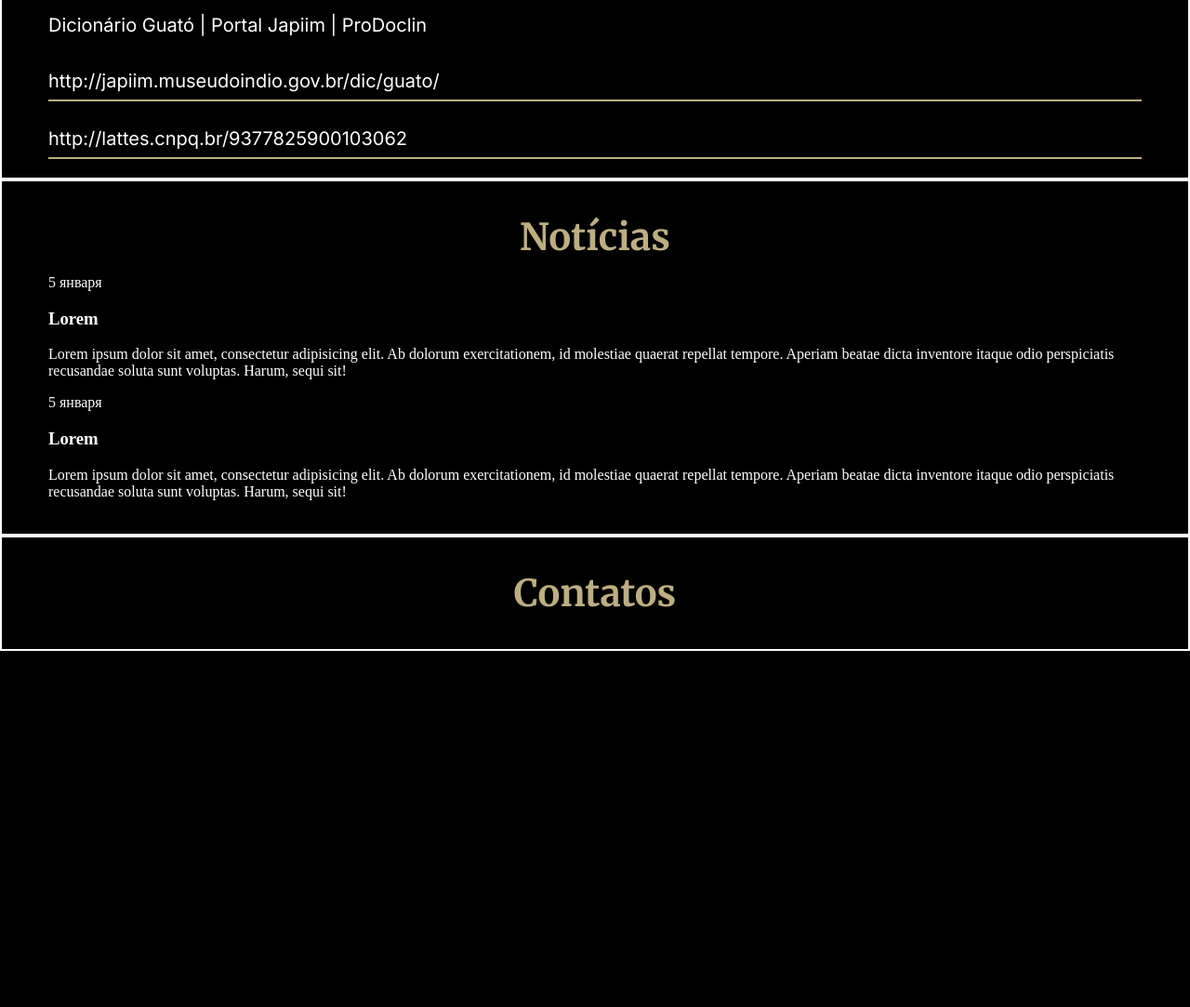
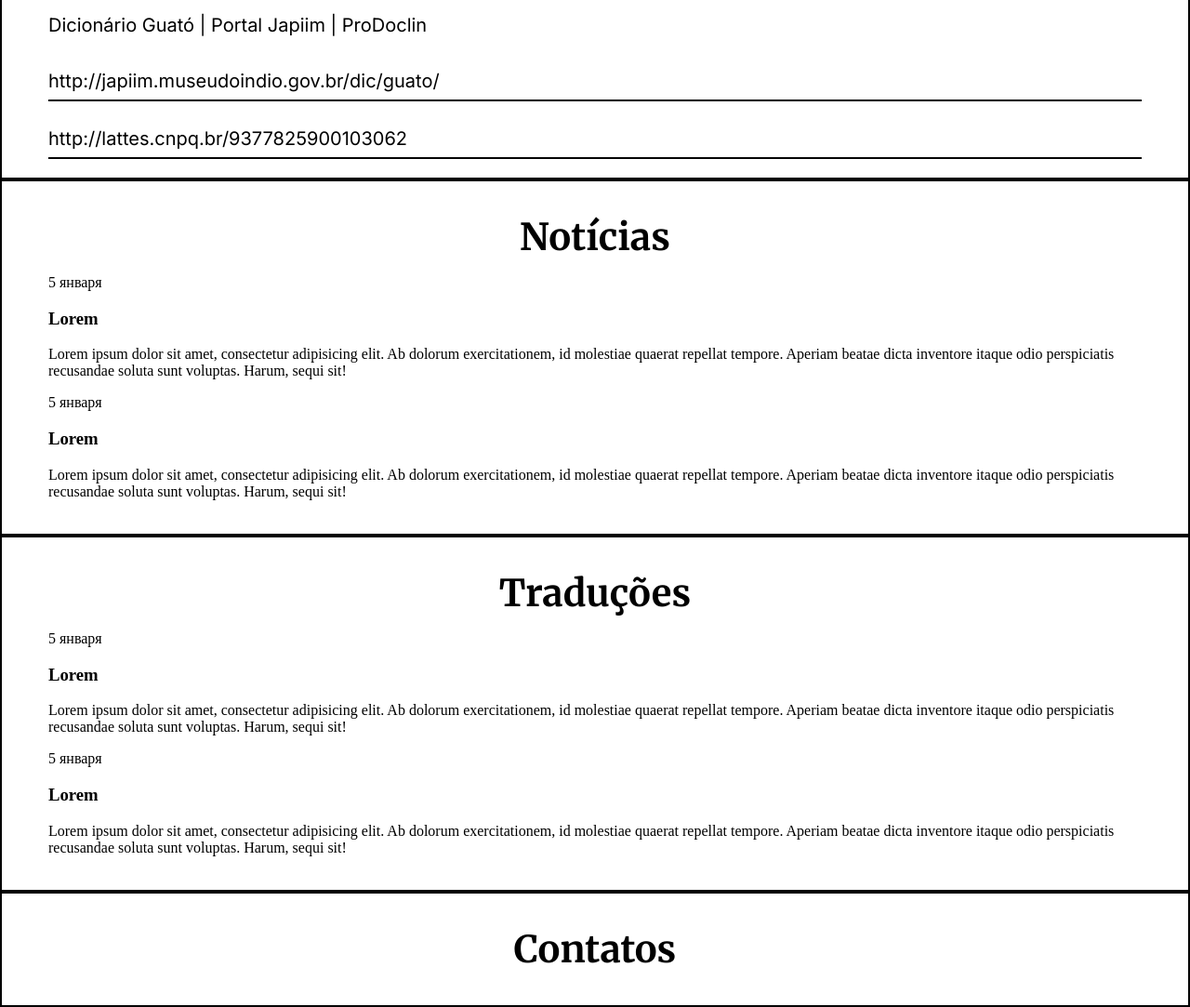
Before and after one commit to IlyaBalykov/landing-page-kristina, a plain HTML site: page index.html in a window 1280 px wide. Shown: the part 1620-2703 px from the top of the page at 93% size. Before the commit the page ends 2320 px from the top, so only its background shows below. Drawn offline with Linux system fonts and the light colour scheme.

Commit message:
feat: add Translations section & change theme to light

```diff
--- a/css/style.css
+++ b/css/style.css
@@ -11,7 +11,7 @@ body {
     min-height: 100vh;
     padding: 0;
     margin: 0;
-    background-color: #000;
+    background-color: #fff;
 }
 .container {
     max-width: 1440px;
@@ -42,7 +42,7 @@ body {
     font-size: 20px;
     line-height: 50px;
     text-decoration: none;
-    color: #fff;
+    color: black
 }
 /*Main*/
 .section {
@@ -55,13 +55,13 @@ body {
     font-weight: bold;
     font-size: 40px;
     line-height: 80px;
-    color: #BDAE82
+    color: black
 }
 /*section-summary*/
 .section-summary {
     height: 820px;
 
-    border: 2px solid white;
+    border: 2px solid black;
 }
 .main-title {
     font-family: 'Merriweather', serif;
@@ -69,7 +69,7 @@ body {
     font-weight: bold;
     font-size: 60px;
     line-height: 120px;
-    color: #fff;
+    color: black;
 }
 .section-cv {
     display: flex;
@@ -77,7 +77,7 @@ body {
     align-items: center;
     min-width: 794px;
 
-    border: 2px solid white;
+    border: 2px solid black;
 }
 .cv-container {
     width: 100%;
@@ -93,7 +93,7 @@ body {
     font-size: 20px;
     line-height: 40px;
     color: #BDAE82;
-    background-color: #000;
+    background-color: black;
 }
 .button:hover {
     border: none;
@@ -111,20 +111,20 @@ body {
     font-weight: normal;
     font-size: 20px;
     line-height: 50px;
-    color: #BDAE82;
+    color: black;
     cursor: pointer;
 }
 /*links*/
 .section-links {
     display: flex;
     flex-direction: column;
-    border: 2px solid white;
+    border: 2px solid black;
 }
 .links-title {
     align-self: center;
 }
 .link-container {
-    border-bottom: 2px solid #BDAE82;
+    border-bottom: 2px solid black;
 }
 .link-description {
     font-family: Inter, sans-serif;
@@ -132,7 +132,7 @@ body {
     font-weight: normal;
     font-size: 20px;
     line-height: 40px;
-    color: #fff;
+    color: black;
 }
 .link {
     font-family: Inter, sans-serif;
@@ -140,7 +140,7 @@ body {
     font-weight: normal;
     font-size: 20px;
     line-height: 40px;
-    color: #fff;
+    color: black;
     text-decoration: none;
 }
 
@@ -149,21 +149,28 @@ body {
     flex-direction: column;
     align-items: center;
 
-    border: 2px solid white;
+    border: 2px solid black;
 }
 .news-date {
-    color: white;
+    color: black;
 }
 .news-title {
-    color: white;
+    color: black;
 }
 .news-content {
-    color: white;
+    color: black;
+}
+.section-translations {
+    display: flex;
+    flex-direction: column;
+    align-items: center;
+
+    border: 2px solid black;
 }
 .section-contacts {
     display: flex;
     flex-direction: column;
     align-items: center;
 
-    border: 2px solid white;
+    border: 2px solid black;
 }
--- a/index.html
+++ b/index.html
@@ -17,6 +17,7 @@
           <li class="nav-item"><a href="#cv" class="nav-link" data-i18n = "cv">CV</a></li>
           <li class="nav-item"><a href="#links" class="nav-link" data-i18n = "links">Links</a></li>
           <li class="nav-item"><a href="#news" class="nav-link" data-i18n = "news">News</a></li>
+          <li class="nav-item"><a href="#translations" class="nav-link" data-i18n = "translations">Translations</a></li>
           <li class="nav-item"><a href="#contacts" class="nav-link" data-i18n = "contacts">Contacts</a></li>
         </ul>
       </nav>
@@ -107,6 +108,27 @@
 
         </section>
       </article>
+      <section id="translations" class="section section-translations">
+        <h2 class="section-title" data-i18n = "translations">Translations</h2>
+        <section class="main-news">
+          <article class="new-news">
+            <time class="news-date" datetime="2022-01-05 00:28">5 января</time>
+            <h3 class="news-title">Lorem</h3>
+            <p class="news-content">Lorem ipsum dolor sit amet, consectetur adipisicing elit.
+              Ab dolorum exercitationem, id molestiae quaerat repellat tempore.
+              Aperiam beatae dicta inventore itaque odio perspiciatis recusandae soluta sunt voluptas.
+              Harum, sequi sit!</p>
+          </article>
+          <article class="new-news">
+            <time class="news-date" datetime="2022-01-05 00:28">5 января</time>
+            <h3 class="news-title">Lorem</h3>
+            <p class="news-content">Lorem ipsum dolor sit amet, consectetur adipisicing elit.
+              Ab dolorum exercitationem, id molestiae quaerat repellat tempore.
+              Aperiam beatae dicta inventore itaque odio perspiciatis recusandae soluta sunt voluptas.
+              Harum, sequi sit!</p>
+          </article>
+        </section>
+      </section>
       <section id="contacts" class="section section-contacts">
         <h2 class="section-title" data-i18n = "contacts">Contacts</h2>
       </section>
--- a/js/index.js
+++ b/js/index.js
@@ -12,3 +12,7 @@ function getTranslate() {
     element.textContent = i18Obj[lang.value][element.dataset.i18n]
     })
 }
+
+function getTran() {
+
+}
--- a/js/translate.js
+++ b/js/translate.js
@@ -3,6 +3,7 @@ const i18Obj = {
     'cv': 'CV',
     'links': 'Links',
     'news': 'News',
+    'translations': 'Translations',
     'contacts': 'Contacts',
     'hero-title': 'Kristina Balykova',
     'download': 'Download',
@@ -12,6 +13,7 @@ const i18Obj = {
     'cv': 'CV',
     'links': 'Links',
     'news': 'Notícias',
+    'translations': 'Traduções',
     'contacts': 'Contatos',
     'hero-title': 'Kristina Balykova',
     'download': 'Download',
@@ -21,6 +23,7 @@ const i18Obj = {
     'cv': 'Резюме',
     'links': 'Ссылки',
     'news': 'Новости',
+    'translations': 'Переводы',
     'contacts': 'Контакты',
     'hero-title': 'Кристина Балыкова',
     'download': 'Загрузить',
```
